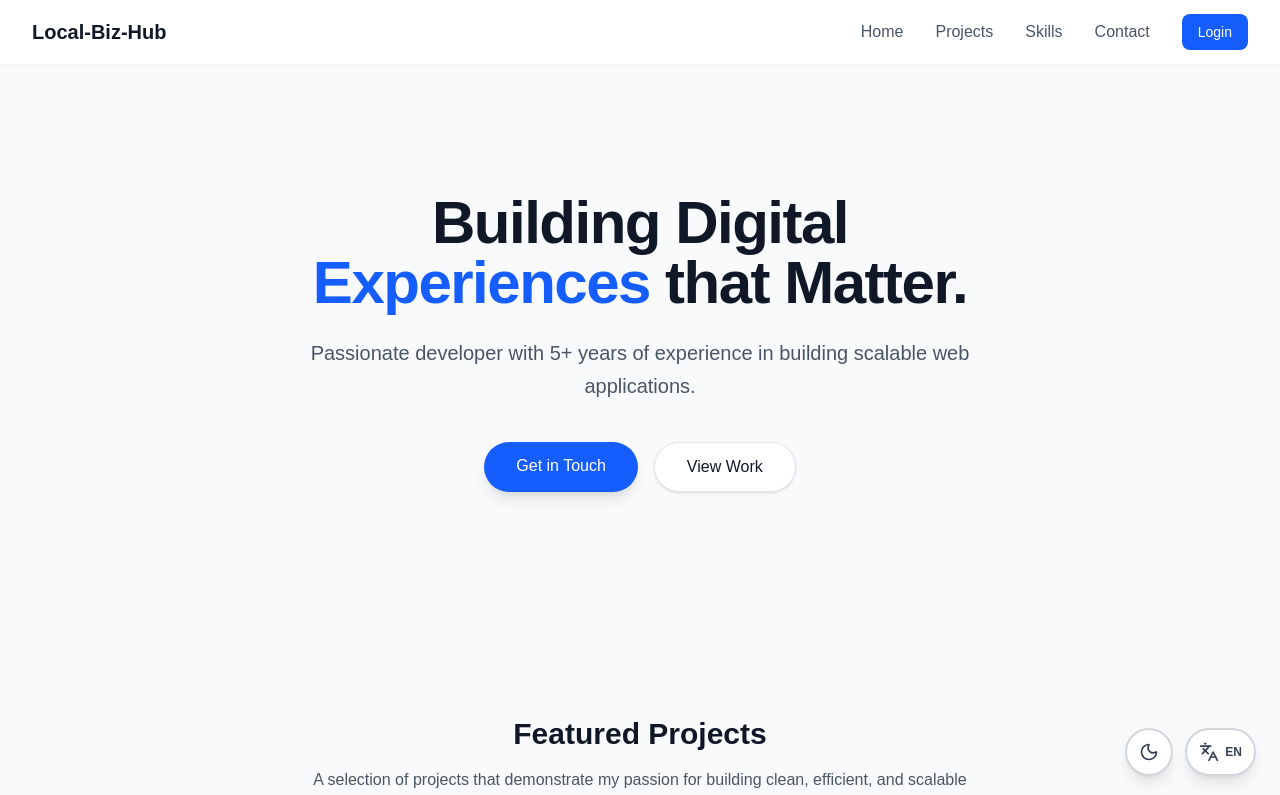
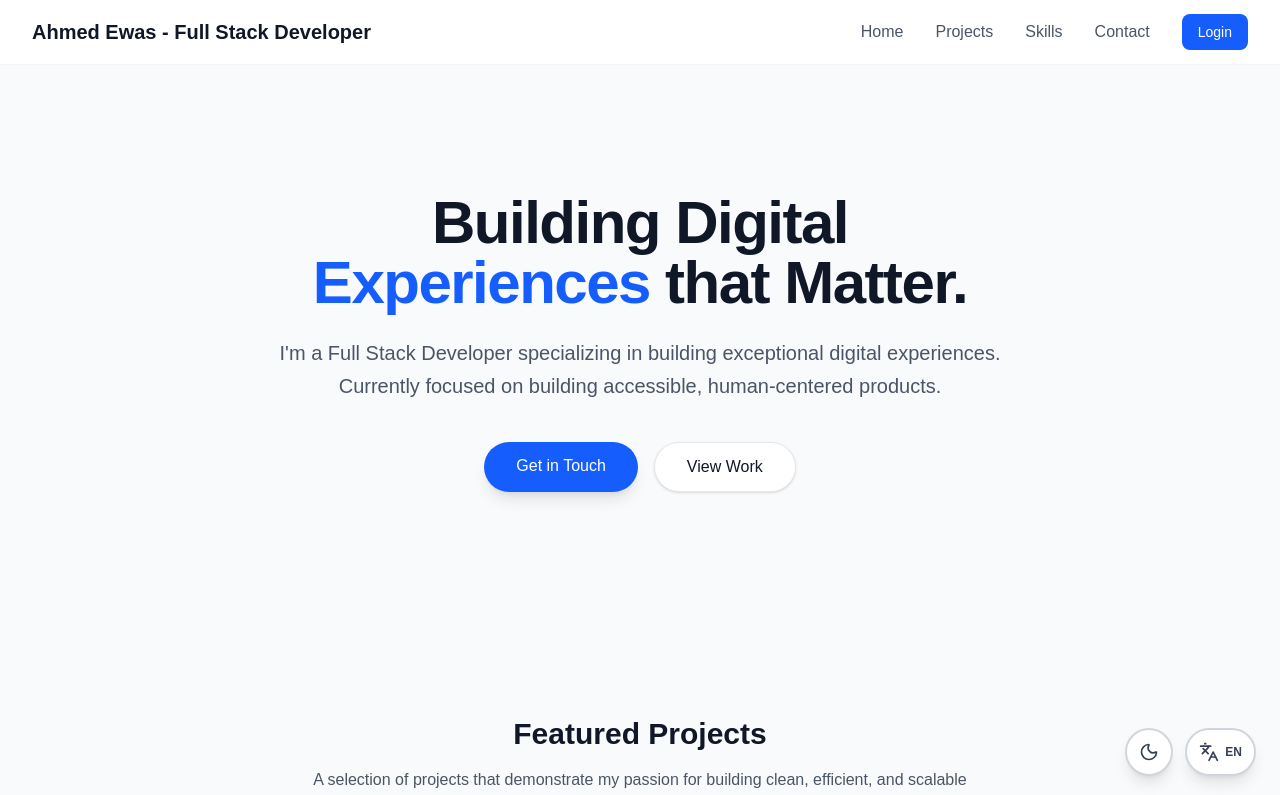
Before and after one commit to engAhmedEwas/portfolio-AhmedEwas, a Next.js app: page / in a window 1280 px wide. Shown: the top 795 px of the page. Built offline with nearby package versions, Linux system fonts and the light colour scheme.

Commit message:
Update branding: Change to Ahmed Ewas Portfolio and fix translations

```diff
--- a/data/db.json
+++ b/data/db.json
@@ -97,6 +97,15 @@
       "passwordHash": "$2b$10$nkEDHGq3kOsiW6Eo0GHzr.5NI1b06oa6LyUt64.heiX87k8yACJZK",
       "isAdmin": true,
       "createdAt": "2025-12-03T07:17:32.118Z"
+    },
+    {
+      "id": "1764799583556",
+      "name": "Test Admin",
+      "username": "testadmin",
+      "email": "test@admin.com",
+      "passwordHash": "$2b$10$qkDvDWaZjLL9b0djtoAMh.e/9nH0IUlTTw6bq.E8FR3v9WpAAiyOm",
+      "isAdmin": true,
+      "createdAt": "2025-12-03T22:06:23.607Z"
     }
   ]
 }
--- a/src/app/admin/layout.tsx
+++ b/src/app/admin/layout.tsx
@@ -37,7 +37,7 @@ export default function AdminLayout({
             {/* Sidebar */}
             <aside className="w-64 bg-white dark:bg-gray-800 shadow-md flex flex-col transition-colors duration-300">
                 <div className="p-6 border-b dark:border-gray-700">
-                    <h1 className="text-xl font-bold text-gray-800 dark:text-white">Local-Biz-Hub</h1>
+                    <h1 className="text-xl font-bold text-gray-800 dark:text-white">Ahmed Ewas Portfolio</h1>
                     <p className="text-xs text-gray-500 dark:text-gray-400">ERP Admin</p>
                 </div>
                 <nav className="flex-1 p-4 space-y-2">
--- a/src/app/layout.tsx
+++ b/src/app/layout.tsx
@@ -15,8 +15,8 @@ const geistMono = Geist_Mono({
 });
 
 export const metadata: Metadata = {
-  title: "Local-Biz-Hub",
-  description: "Unified ERP and Portfolio System",
+  title: "Ewas Portfolio",
+  description: "Full Stack Developer Portfolio & Admin Dashboard",
 };
 
 export default function RootLayout({
--- a/src/app/signup/page.tsx
+++ b/src/app/signup/page.tsx
@@ -82,7 +82,7 @@ export default function SignupPage() {
                         Create your account
                     </h2>
                     <p className="mt-2 text-center text-sm text-gray-600 dark:text-gray-400">
-                        Join Local-Biz-Hub today
+                        Join Ahmed Ewas Portfolio today
                     </p>
                 </div>
                 <form onSubmit={handleSubmit} className="mt-8 space-y-6">
--- a/src/components/PortfolioContent.tsx
+++ b/src/components/PortfolioContent.tsx
@@ -25,7 +25,7 @@ export default function PortfolioContent({ projects, profile }: PortfolioContent
                             {t.hero.title} <span className="text-blue-600 dark:text-blue-400">{t.hero.titleAccent}</span> {t.hero.titleEnd}
                         </h1>
                         <p className="text-xl text-gray-600 dark:text-gray-300 mb-10 leading-relaxed">
-                            {profile.bio || t.hero.subtitle}
+                            {t.hero.subtitle}
                         </p>
                         <div className="flex justify-center gap-4">
                             <Link href="#contact" className="px-8 py-3 bg-blue-600 hover:bg-blue-700 dark:bg-blue-500 dark:hover:bg-blue-600 text-white rounded-full font-medium transition-all shadow-lg hover:shadow-blue-200">
@@ -177,7 +177,7 @@ export default function PortfolioContent({ projects, profile }: PortfolioContent
             <footer className="bg-gray-50 dark:bg-gray-900 border-t border-gray-200 dark:border-gray-800 py-12">
                 <div className="max-w-7xl mx-auto px-4 sm:px-6 lg:px-8 flex flex-col md:flex-row justify-between items-center">
                     <div className="mb-4 md:mb-0">
-                        <span className="text-xl font-bold text-gray-900 dark:text-white">Local-Biz-Hub</span>
+                        <span className="text-xl font-bold text-gray-900 dark:text-white">Ahmed Ewas - Full Stack Developer</span>
                         <p className="text-sm text-gray-500 dark:text-gray-400 mt-1">© 2023 {t.footer.rights}</p>
                     </div>
                     <div className="flex space-x-6">
--- a/src/components/TranslatedNavbar.tsx
+++ b/src/components/TranslatedNavbar.tsx
@@ -13,7 +13,7 @@ export default function TranslatedNavbar() {
             <div className="max-w-7xl mx-auto px-4 sm:px-6 lg:px-8">
                 <div className="flex justify-between items-center h-16">
                     <Link href="/" className="text-xl font-bold text-gray-900 dark:text-white">
-                        Local-Biz-Hub
+                        Ahmed Ewas - Full Stack Developer
                     </Link>
                     <div className="flex items-center space-x-8">
                         <Link href="/#home" className="text-gray-600 dark:text-gray-300 hover:text-blue-600 dark:hover:text-blue-400 transition-colors">
--- a/src/components/TranslatedNavbarWrapper.tsx
+++ b/src/components/TranslatedNavbarWrapper.tsx
@@ -15,7 +15,7 @@ export default function TranslatedNavbarWrapper() {
             <nav className="bg-white dark:bg-gray-800 border-b border-gray-100 dark:border-gray-700 sticky top-0 z-40 backdrop-blur-sm bg-white/90 dark:bg-gray-800/90">
                 <div className="max-w-7xl mx-auto px-4 sm:px-6 lg:px-8">
                     <div className="flex justify-between items-center h-16">
-                        <span className="text-xl font-bold text-gray-900 dark:text-white">Local-Biz-Hub</span>
+                        <span className="text-xl font-bold text-gray-900 dark:text-white">Ahmed Ewas - Full Stack Developer</span>
                     </div>
                 </div>
             </nav>
```
